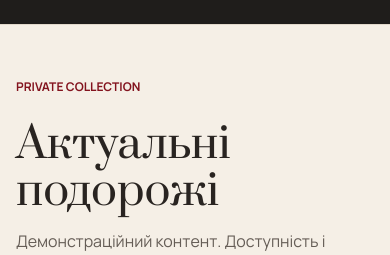
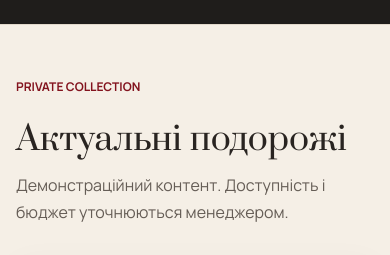
Before and after one commit to vbezia/obrii, a Next.js app: page / in a window 390 px wide. Shown: the part 2200-2455 px from the top of the page. Built offline with nearby package versions, Linux system fonts and the light colour scheme.

Commit message:
fix: constrain editorial headings

```diff
--- a/app/globals.css
+++ b/app/globals.css
@@ -59,6 +59,8 @@
   );
   --section-space: clamp(4rem, 6.5vw, 6.5rem);
   --copy-muted: #655d56;
+  --title-page-size: clamp(2.75rem, 4.25vw, 5.1rem);
+  --title-section-size: clamp(2.2rem, 3.6vw, 3.9rem);
 }
 
 .dark {
@@ -379,11 +381,13 @@ img {
 h1,
 h2,
 h3 {
+  max-inline-size: 100%;
   margin: 0;
   font-family: var(--font-serif-display);
   font-weight: 400;
   line-height: 1.08;
   letter-spacing: 0;
+  overflow-wrap: break-word;
   text-wrap: balance;
 }
 
@@ -527,11 +531,15 @@ h3 {
 
 .section-heading h2,
 .manifesto h2,
-.final-cta h2,
+.final-cta h2 {
+  font-size: var(--title-section-size);
+  line-height: 1.08;
+}
+
 .page-hero h1,
 .detail-hero h1,
 .planner-aside h1 {
-  font-size: clamp(2.65rem, 4.8vw, 5.15rem);
+  font-size: var(--title-page-size);
   line-height: 1.06;
 }
 
@@ -964,7 +972,6 @@ dd {
 
 .planner-aside h1 {
   max-width: 100%;
-  font-size: 3.9rem;
   text-wrap: balance;
 }
 
@@ -1301,7 +1308,7 @@ dd {
   }
 
   .planner-aside h1 {
-    font-size: 3.5rem;
+    font-size: var(--title-page-size);
   }
 }
 
@@ -1436,6 +1443,8 @@ dd {
   :root {
     --page-gutter: 1rem;
     --section-space: 3.25rem;
+    --title-page-size: clamp(2.35rem, 10vw, 3rem);
+    --title-section-size: clamp(2rem, 8.5vw, 2.65rem);
   }
 
   .site-header {
@@ -1559,12 +1568,15 @@ dd {
 
   .section-heading h2,
   .manifesto h2,
-  .final-cta h2,
+  .final-cta h2 {
+    font-size: var(--title-section-size);
+    line-height: 1.08;
+  }
+
   .page-hero h1,
   .detail-hero h1,
   .planner-aside h1 {
-    font-size: clamp(2.35rem, 11vw, 3.4rem);
-    line-height: 1.08;
+    font-size: var(--title-page-size);
   }
 
   .offer-copy h3 {
@@ -1695,9 +1707,10 @@ dd {
 .about-hero h1,
 .contacts-intro h1 {
   margin: 0.6rem 0 1.5rem;
-  max-width: 11ch;
-  font-size: clamp(3.2rem, 5.3vw, 6.5rem);
+  max-width: min(11ch, 100%);
+  font-size: var(--title-page-size);
   line-height: 1.04;
+  overflow-wrap: anywhere;
 }
 
 .about-hero-copy > p:not(.eyebrow) {
@@ -1750,7 +1763,7 @@ dd {
 .about-final h2,
 .contact-form-section h2 {
   margin: 0;
-  font-size: clamp(2.5rem, 4.5vw, 4.8rem);
+  font-size: var(--title-section-size);
   line-height: 1.08;
 }
 
@@ -2009,7 +2022,7 @@ dd {
   margin-bottom: 2rem;
 }
 .contact-form-section h2 {
-  font-size: clamp(2.3rem, 3.8vw, 4rem);
+  font-size: var(--title-section-size);
 }
 .contact-form-section > header > p:last-child {
   color: var(--copy-muted);
@@ -2228,7 +2241,7 @@ dd {
 @media (max-width: 640px) {
   .about-hero h1,
   .contacts-intro h1 {
-    font-size: 3rem;
+    font-size: var(--title-page-size);
     line-height: 1.08;
   }
   .about-hero-media {
@@ -2336,7 +2349,7 @@ dd {
   max-width: 11ch;
   margin: 0.7rem 0 1.35rem;
   color: #fffaf2;
-  font-size: 4.25rem;
+  font-size: min(4rem, var(--title-page-size));
   line-height: 1.05;
 }
 
@@ -2403,7 +2416,7 @@ dd {
 .concierge-faq h2 {
   max-width: 12ch;
   margin-top: 0.55rem;
-  font-size: 3.5rem;
+  font-size: var(--title-section-size);
   line-height: 1.08;
 }
 
@@ -2607,7 +2620,7 @@ dd {
 .concierge-request-intro h2 {
   max-width: 100%;
   margin-bottom: 1.5rem;
-  font-size: 3.5rem;
+  font-size: var(--title-section-size);
 }
 
 .concierge-form-frame {
@@ -2912,7 +2925,7 @@ dd {
 
   .concierge-hero h1 {
     max-width: 11ch;
-    font-size: 3rem;
+    font-size: var(--title-page-size);
     line-height: 1.08;
   }
 
@@ -2938,7 +2951,7 @@ dd {
   .concierge-process h2,
   .concierge-request h2,
   .concierge-faq h2 {
-    font-size: 2.65rem;
+    font-size: var(--title-section-size);
     line-height: 1.1;
   }
 
```
